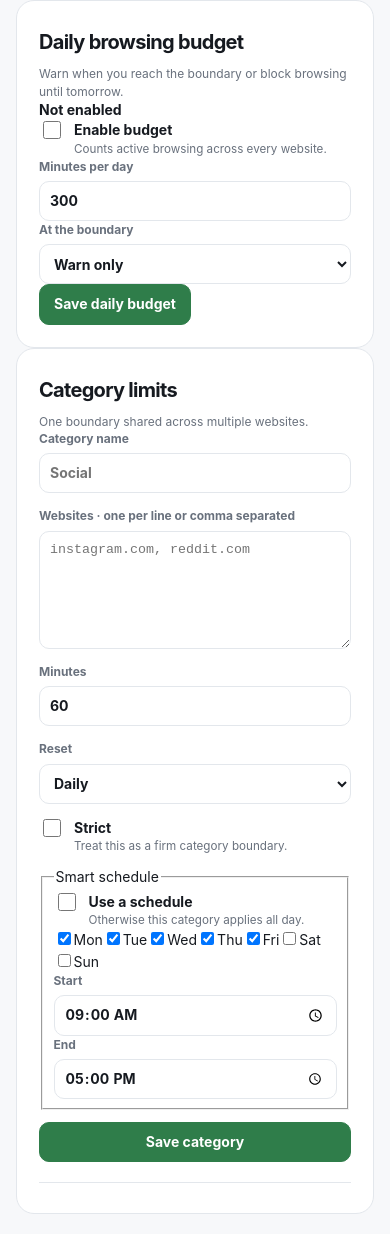
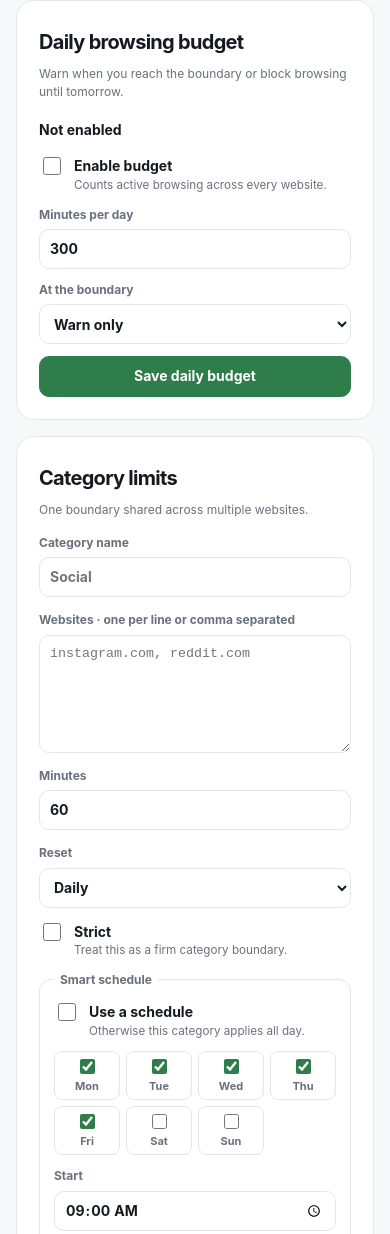
Before and after one commit to mrprohack/TimeLens, a browser extension: page src/dashboard/dashboard.html in a window 390 px wide. Shown: the part 1254-2488 px from the top of the page. Drawn offline with Linux system fonts and the light colour scheme.

Commit message:
style: extend dashboard for guardrails and schedules

```diff
--- a/src/dashboard/dashboard.css
+++ b/src/dashboard/dashboard.css
@@ -2,7 +2,7 @@ html { scroll-behavior: smooth; }
 body { min-height: 100vh; }
 .app-header { position: sticky; top: 0; z-index: 10; background: color-mix(in srgb, var(--bg) 90%, transparent); backdrop-filter: blur(14px); border-bottom: 1px solid var(--line); }
 .header-inner { max-width: 1100px; margin: 0 auto; min-height: 66px; padding: 0 24px; display: flex; align-items: center; justify-content: space-between; gap: 24px; }
-.header-nav { display: flex; align-items: center; gap: 24px; }
+.header-nav { display: flex; align-items: center; gap: 20px; }
 .header-nav a { text-decoration: none; color: var(--muted); font-size: 13px; font-weight: 650; }
 .header-nav a:hover { color: var(--text); }
 .dashboard-shell { max-width: 1100px; margin: 0 auto; padding: 48px 24px 80px; display: grid; gap: 88px; }
@@ -42,6 +42,11 @@ p { margin: 8px 0 0; }
 .feature-copy h2 { margin-top: 8px; max-width: 420px; }
 .feature-copy p { max-width: 430px; font-size: 15px; line-height: 1.65; }
 .feature-workspace, .data-controls { padding: 22px; box-shadow: none; }
+.guardrail-stack { display: grid; gap: 16px; }
+.workspace-heading { display: flex; align-items: start; justify-content: space-between; gap: 20px; margin-bottom: 16px; }
+.workspace-heading > strong { text-align: right; white-space: nowrap; }
+.compact-form { display: grid; grid-template-columns: minmax(170px, 1.1fr) minmax(110px, .65fr) minmax(130px, .8fr) auto; gap: 12px; align-items: end; }
+.compact-form > .check-row { align-self: center; }
 .editing-note { margin-bottom: 16px; padding: 10px 12px; border: 1px solid var(--accent); border-radius: 10px; background: var(--accent-soft); display: flex; align-items: center; justify-content: space-between; gap: 12px; font-size: 12px; }
 .form-grid { display: grid; grid-template-columns: minmax(0, 1.2fr) minmax(110px, .7fr) minmax(130px, .8fr); gap: 14px; align-items: end; }
 .form-grid .site-field { grid-column: 1 / -1; }
@@ -52,6 +57,13 @@ p { margin: 8px 0 0; }
 .check-row span { display: grid; }
 .check-row small { color: var(--muted); }
 .feature-workspace .divider { margin: 20px 0 8px; }
+.schedule-box { margin: 0; border: 1px solid var(--line); border-radius: 12px; padding: 14px; display: grid; gap: 12px; }
+.schedule-box legend { padding: 0 6px; color: var(--muted); font-size: 12px; font-weight: 750; }
+.weekday-grid { display: grid; grid-template-columns: repeat(7, minmax(0, 1fr)); gap: 6px; }
+.weekday-grid label { min-height: 36px; border: 1px solid var(--line); border-radius: 8px; display: grid; place-items: center; gap: 2px; padding: 4px; font-size: 11px; font-weight: 700; color: var(--muted); cursor: pointer; }
+.weekday-grid input { width: 15px; height: 15px; accent-color: var(--accent); }
+.time-grid { display: grid; grid-template-columns: 1fr 1fr; gap: 10px; }
+.compact-textarea { min-height: 78px; }
 .limit-list { display: grid; }
 .limit-item { display: grid; grid-template-columns: minmax(0, 1fr) minmax(180px, .6fr); gap: 12px 18px; align-items: center; padding: 16px 0; }
 .limit-item + .limit-item { border-top: 1px solid var(--line); }
@@ -72,6 +84,13 @@ p { margin: 8px 0 0; }
 .textarea { resize: vertical; min-height: 118px; line-height: 1.45; }
 .focus-active { display: flex; align-items: center; justify-content: space-between; gap: 20px; }
 .focus-time { font-size: 48px; line-height: 1; letter-spacing: -0.05em; font-weight: 780; margin: 6px 0 8px; }
+.preset-manager { display: grid; gap: 12px; }
+.preset-list { display: grid; margin-top: 8px; }
+.preset-item { display: flex; align-items: center; justify-content: space-between; gap: 12px; padding: 11px 0; }
+.preset-item + .preset-item { border-top: 1px solid var(--line); }
+.preset-copy { min-width: 0; }
+.preset-copy strong { display: block; overflow: hidden; text-overflow: ellipsis; white-space: nowrap; }
+.preset-copy small { color: var(--muted); }
 .history-section { scroll-margin-top: 90px; }
 .history-table-wrap { overflow: hidden; box-shadow: none; }
 .history-head, .history-row { display: grid; grid-template-columns: minmax(0, 1fr) 180px 130px; gap: 20px; align-items: center; padding: 13px 18px; }
@@ -103,6 +122,8 @@ p { margin: 8px 0 0; }
   .feature-copy { position: static; }
   .daily-chart { min-height: 190px; overflow-x: auto; }
   .day-bar { min-width: 35px; height: 170px; }
+  .compact-form { grid-template-columns: 1fr 1fr; }
+  .compact-form > .check-row, .compact-form > .btn { grid-column: 1 / -1; }
   .form-grid { grid-template-columns: 1fr 1fr; }
   .form-grid .site-field, .form-grid .check-row { grid-column: 1 / -1; }
   .form-actions { justify-self: stretch; grid-column: 1 / -1; }
@@ -115,13 +136,20 @@ p { margin: 8px 0 0; }
   .settings-group { grid-template-columns: 1fr; }
 }
 
+@media (max-width: 560px) {
+  .weekday-grid { grid-template-columns: repeat(4, minmax(0, 1fr)); }
+  .time-grid { grid-template-columns: 1fr; }
+}
+
 @media (max-width: 480px) {
   .header-inner, .dashboard-shell { padding-left: 16px; padding-right: 16px; }
   .dashboard-shell { padding-bottom: 56px; }
   .summary-strip { margin-top: 28px; }
   .hero-number { font-size: 58px; }
-  .form-grid { grid-template-columns: 1fr; }
-  .form-grid .site-field, .form-grid .check-row, .form-actions { grid-column: auto; }
+  .compact-form, .form-grid { grid-template-columns: 1fr; }
+  .compact-form > .check-row, .compact-form > .btn, .form-grid .site-field, .form-grid .check-row, .form-actions { grid-column: auto; }
+  .workspace-heading { align-items: start; flex-direction: column; }
+  .workspace-heading > strong { text-align: left; }
   .limit-item { grid-template-columns: 1fr; }
   .limit-progress { text-align: left; }
   .limit-actions { grid-column: auto; justify-content: flex-start; flex-wrap: wrap; }
```
